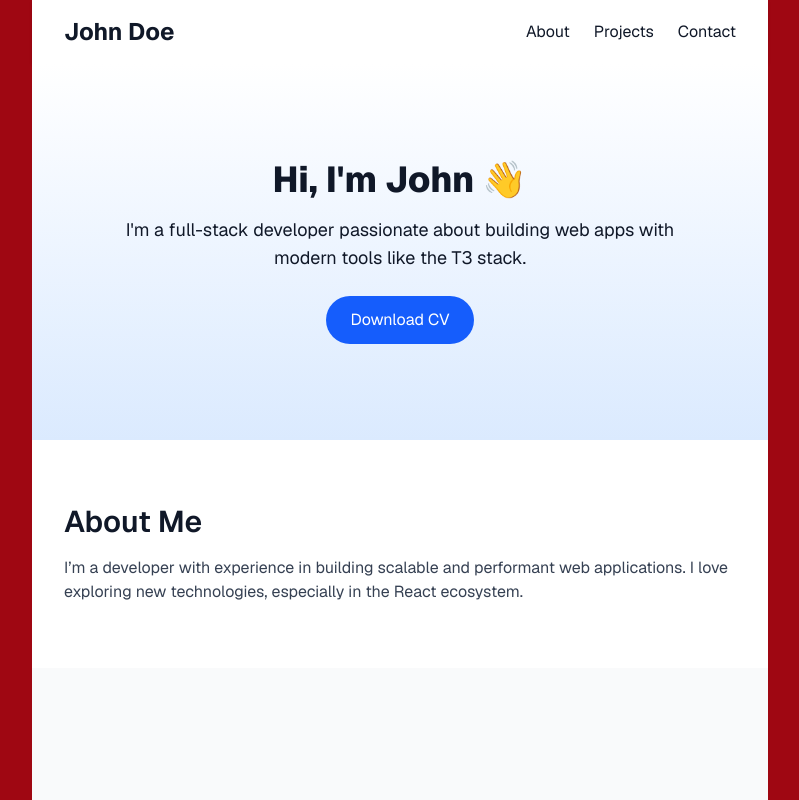
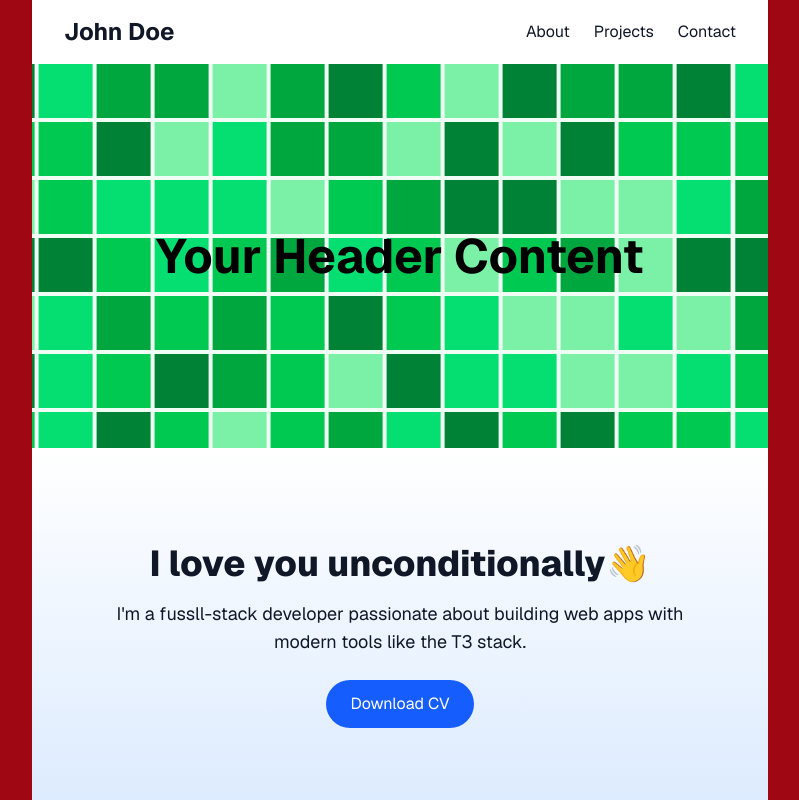
Before and after one commit to AlexanderBarr/alexbarrdotcom, a Next.js app: page / in a window 1280 px wide. Shown: the top 800 px of the page, without its empty margins (240-1039 px from the left). Built offline with nearby package versions, Linux system fonts and the light colour scheme.

Commit message:
start of header work

```diff
--- a/src/app/_components/AboutSection.tsx
+++ b/src/app/_components/AboutSection.tsx
@@ -3,7 +3,7 @@ const AboutSection = () => {
     <section id="about" className="bg-white px-8 py-16">
       <h3 className="mb-4 text-3xl font-semibold">About Me</h3>
       <p className="max-w-2xl text-gray-700">
-        I’m a developer with experience in building scalable and performant web
+        I’m a deeloper with experience in building scalable and performant web
         applications. I love exploring new technologies, especially in the React
         ecosystem.
       </p>
--- a/src/app/_components/Hero.tsx
+++ b/src/app/_components/Hero.tsx
@@ -1,8 +1,8 @@
 const Hero = () => {
     return (
       <section className="flex flex-col items-center justify-center text-center py-24 bg-gradient-to-b from-white to-blue-100">
-        <h2 className="text-4xl font-extrabold mb-4">Hi, I&apos;m John 👋</h2>
-        <p className="text-lg max-w-xl mb-6">I&apos;m a full-stack developer passionate about building web apps with modern tools like the T3 stack.</p>
+        <h2 className="text-4xl font-extrabold mb-4">I love you unconditionally👋</h2>
+        <p className="text-lg max-w-xl mb-6">I&apos;m a fussll-stack developer passionate about building web apps with modern tools like the T3 stack.</p>
         <a href="/cv.pdf" className="bg-blue-600 text-white px-6 py-3 rounded-full hover:bg-blue-700 transition">Download CV</a>
       </section>
     );
--- /dev/null
+++ b/src/app/_components/header/animated-header.tsx
@@ -0,0 +1,140 @@
+"use client";
+
+import { useEffect, useRef, useState } from "react";
+
+type Square = {
+  id: string;
+  x: number;
+  y: number;
+  size: number;
+  color: string | undefined;
+};
+
+export default function AnimatedHeader() {
+  // === Editable Settings ===
+  const rowCount = 7;
+  const gap = 4;
+  const speed = 0.7;
+  const greenShades = [
+    "bg-green-300",
+    "bg-green-400",
+    "bg-green-500",
+    "bg-green-600",
+    "bg-green-700",
+  ];
+
+  const containerRef = useRef<HTMLDivElement>(null);
+  const [squares, setSquares] = useState<Square[]>([]);
+  const animationRef = useRef<number | null>(null);
+
+  const getRandomGreenShade = () =>
+    greenShades[Math.floor(Math.random() * greenShades.length)];
+
+  // === Setup Grid on Mount/Resize ===
+  useEffect(() => {
+    const generateGrid = () => {
+      const container = containerRef.current;
+      if (!container) return;
+
+      const width = container.offsetWidth;
+      const height = container.offsetHeight;
+      const squareSize = Math.floor(height / rowCount);
+      const totalSize = squareSize + gap;
+
+      const cols = Math.ceil(width / totalSize) + 3;
+      const rows = Math.ceil(height / totalSize);
+
+      const newSquares: Square[] = [];
+      for (let row = 0; row < rows; row++) {
+        for (let col = 0; col < cols; col++) {
+          newSquares.push({
+            id: `${col}-${row}`,
+            x: col * totalSize,
+            y: row * totalSize,
+            size: squareSize,
+            color: getRandomGreenShade(),
+          });
+        }
+      }
+
+      setSquares(newSquares);
+    };
+
+    generateGrid();
+    window.addEventListener("resize", generateGrid);
+    return () => window.removeEventListener("resize", generateGrid);
+  }, []);
+
+  // === Animation Loop ===
+  useEffect(() => {
+    if (squares.length === 0) return;
+
+    const animate = () => {
+      setSquares((prevSquares) => {
+        const squareSize = prevSquares[0]?.size ?? 0;
+        const totalSize = squareSize + gap;
+
+        // Group squares by row
+        const rowMap: Record<number, Square[]> = {};
+        for (const sq of prevSquares) {
+          if (!rowMap[sq.y]) rowMap[sq.y] = [];
+          rowMap[sq.y]!.push(sq);
+        }
+
+        return prevSquares.map((sq) => {
+          let newX = sq.x - speed;
+
+          if (newX < -sq.size) {
+            const sameRow = rowMap[sq.y] ?? [];
+            const xValues = sameRow.map((s) => s.x);
+            const rightmostX = xValues.length > 0 ? Math.max(...xValues) : 0;
+
+            newX = rightmostX + totalSize;
+
+            return {
+              ...sq,
+              x: newX,
+              color: getRandomGreenShade(),
+            };
+          }
+
+          return { ...sq, x: newX };
+        });
+      });
+
+      animationRef.current = requestAnimationFrame(animate);
+    };
+
+    animationRef.current = requestAnimationFrame(animate);
+
+    return () => {
+      if (animationRef.current) cancelAnimationFrame(animationRef.current);
+    };
+  }, [squares]);
+
+  // === Render ===
+  return (
+    <header className="relative h-128 w-full overflow-hidden bg-green-50 md:h-80 lg:h-96">
+      <div ref={containerRef} className="absolute inset-0">
+        {squares.map((sq) => (
+          <div
+            key={sq.id}
+            className={`absolute ${sq.color}`}
+            style={{
+              width: `${sq.size}px`,
+              height: `${sq.size}px`,
+              transform: `translate(${sq.x}px, ${sq.y}px)`,
+              transition: "none",
+            }}
+          />
+        ))}
+      </div>
+
+      <div className="relative z-10 flex h-full items-center justify-center">
+        <h1 className="text-3xl font-bold text-black md:text-4xl lg:text-5xl">
+          Your Header Content
+        </h1>
+      </div>
+    </header>
+  );
+}
--- a/src/app/page.tsx
+++ b/src/app/page.tsx
@@ -2,6 +2,7 @@ import Head from "next/head";
 import Navbar from "./_components/Navbar";
 import Hero from "./_components/Hero";
 import AboutSection from "./_components/AboutSection";
+import AnimatedHeader from "./_components/header/animated-header";
 
 export default async function Home() {
   return (
@@ -13,6 +14,7 @@ export default async function Home() {
 
       <main className="min-h-screen bg-gray-50 text-gray-900">
         <Navbar />
+        <AnimatedHeader/>
         <Hero />
         <AboutSection />
       </main>
```
